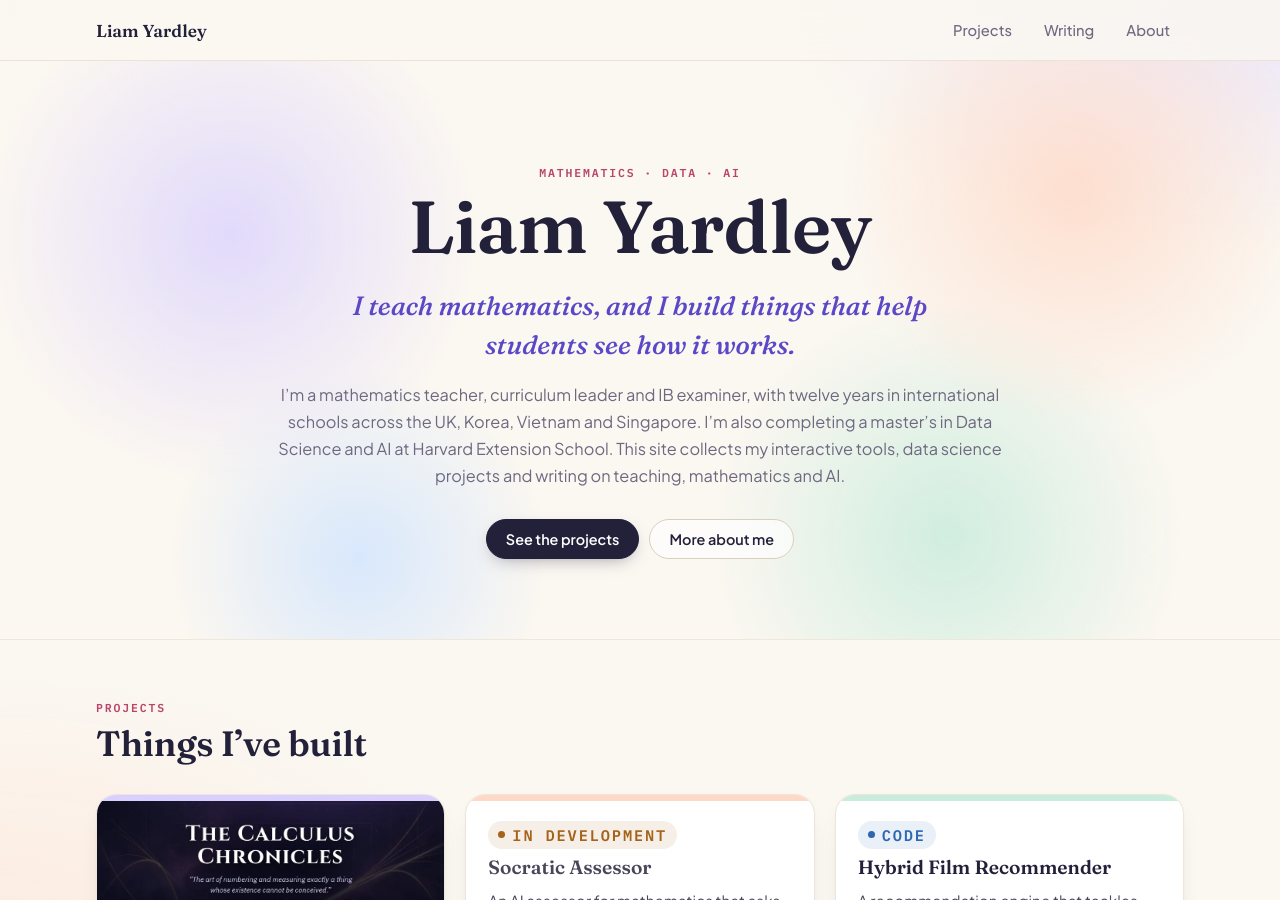
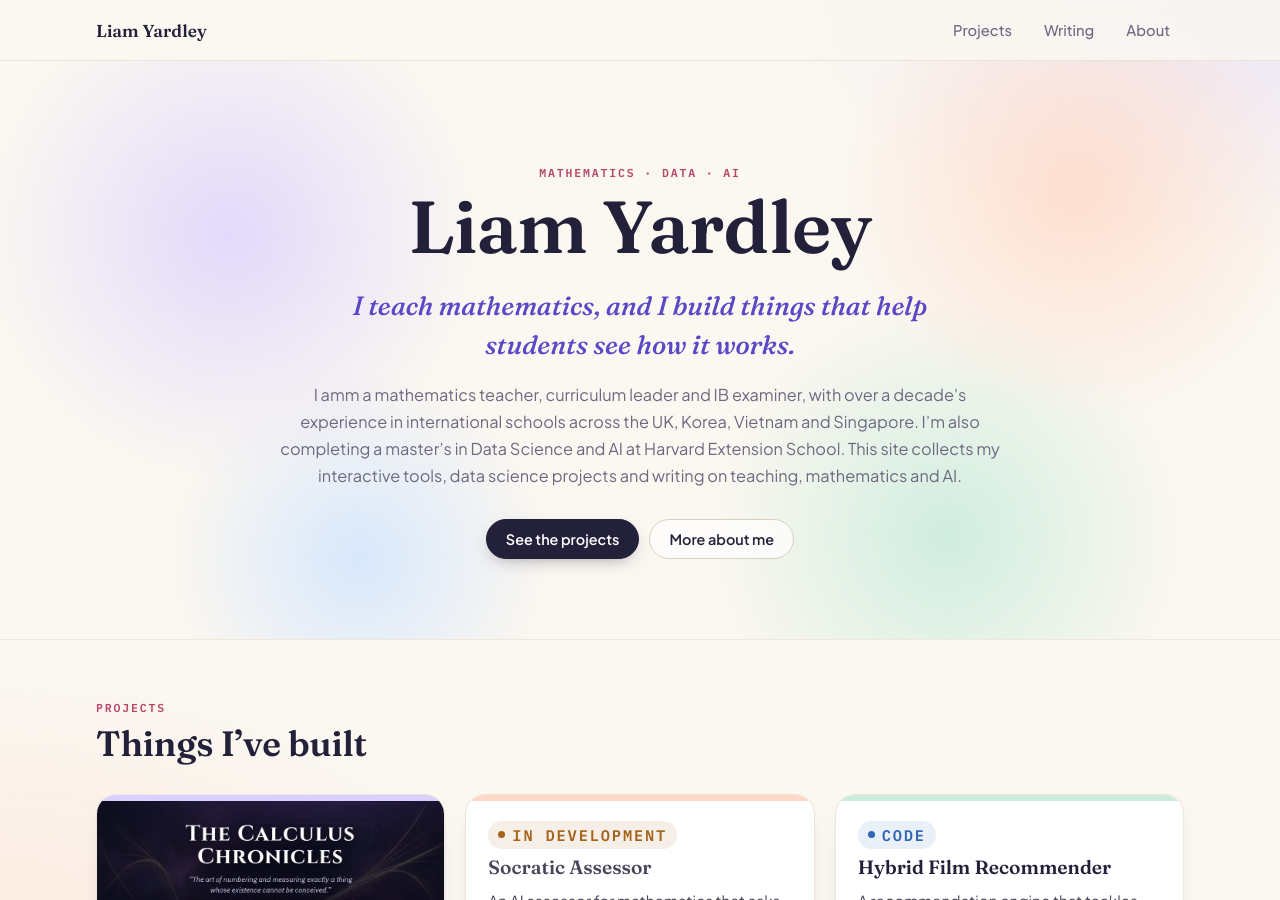
Before and after one commit to liamyardley/liamyardley.github.io, a Jekyll site: the page built from index.html, in a window 1280 px wide and 900 px high. Built offline with Jekyll 4.4.1, drawn with Linux system fonts in a browser that asks for light colours.

```diff
--- a/index.html
+++ b/index.html
@@ -7,7 +7,7 @@
     <p class="eyebrow">Mathematics · Data · AI</p>
     <h1>Liam Yardley</h1>
     <p class="hero-lede">I teach mathematics, and I build things that help students see how it works.</p>
-    <p class="hero-sub">I’m a mathematics teacher, curriculum leader and IB examiner, with twelve years in international schools across the UK, Korea, Vietnam and Singapore. I’m also completing a master’s in Data Science and AI at Harvard Extension School. This site collects my interactive tools, data science projects and writing on teaching, mathematics and AI.</p>
+    <p class="hero-sub">I amm a mathematics teacher, curriculum leader and IB examiner, with over a decade's experience in international schools across the UK, Korea, Vietnam and Singapore. I’m also completing a master’s in Data Science and AI at Harvard Extension School. This site collects my interactive tools, data science projects and writing on teaching, mathematics and AI.</p>
     <p class="hero-actions"><a class="btn" href="#projects">See the projects</a><a class="btn ghost" href="{{ '/about/' | relative_url }}">More about me</a></p>
   </div>
 </section>
```
